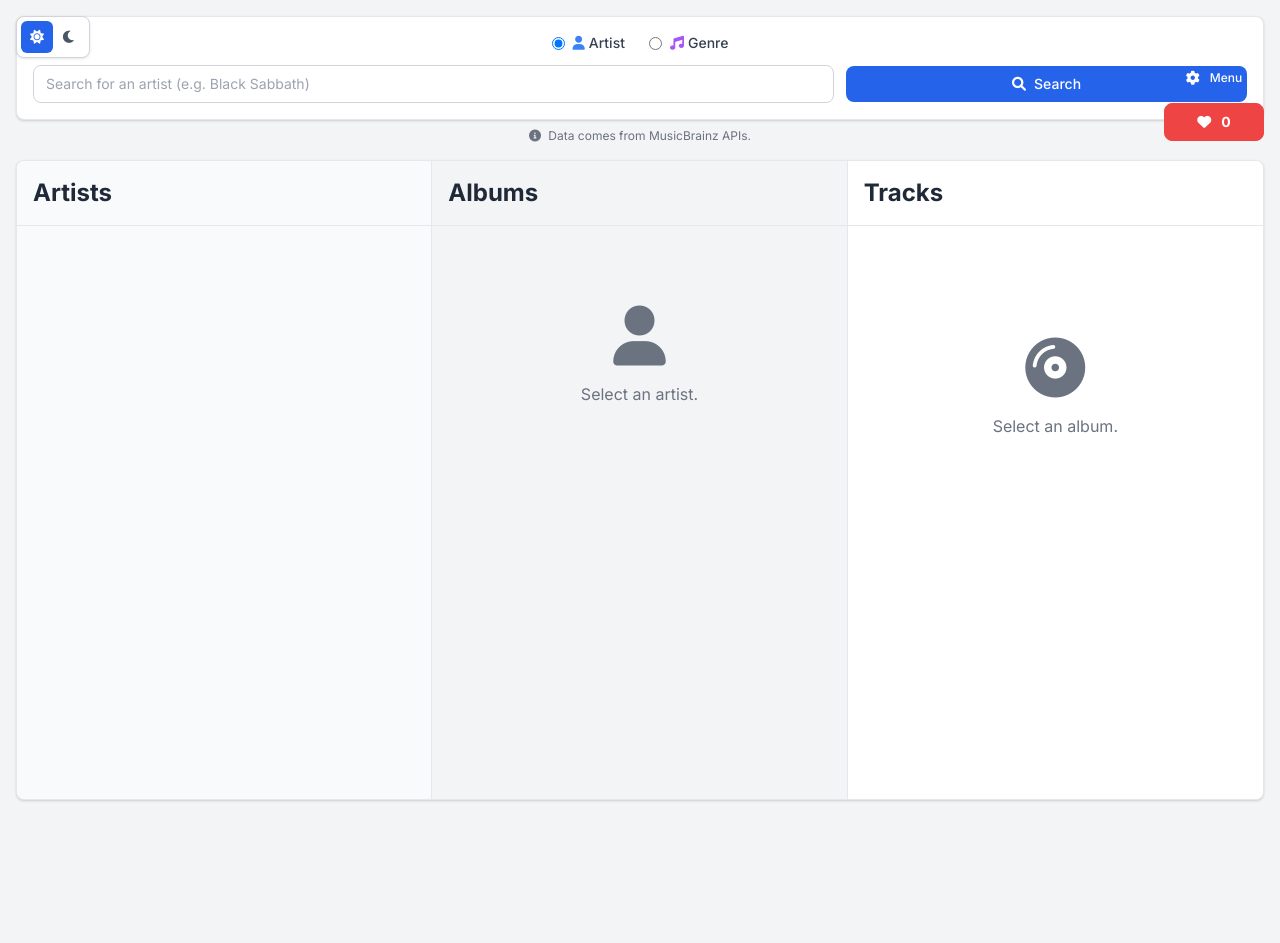
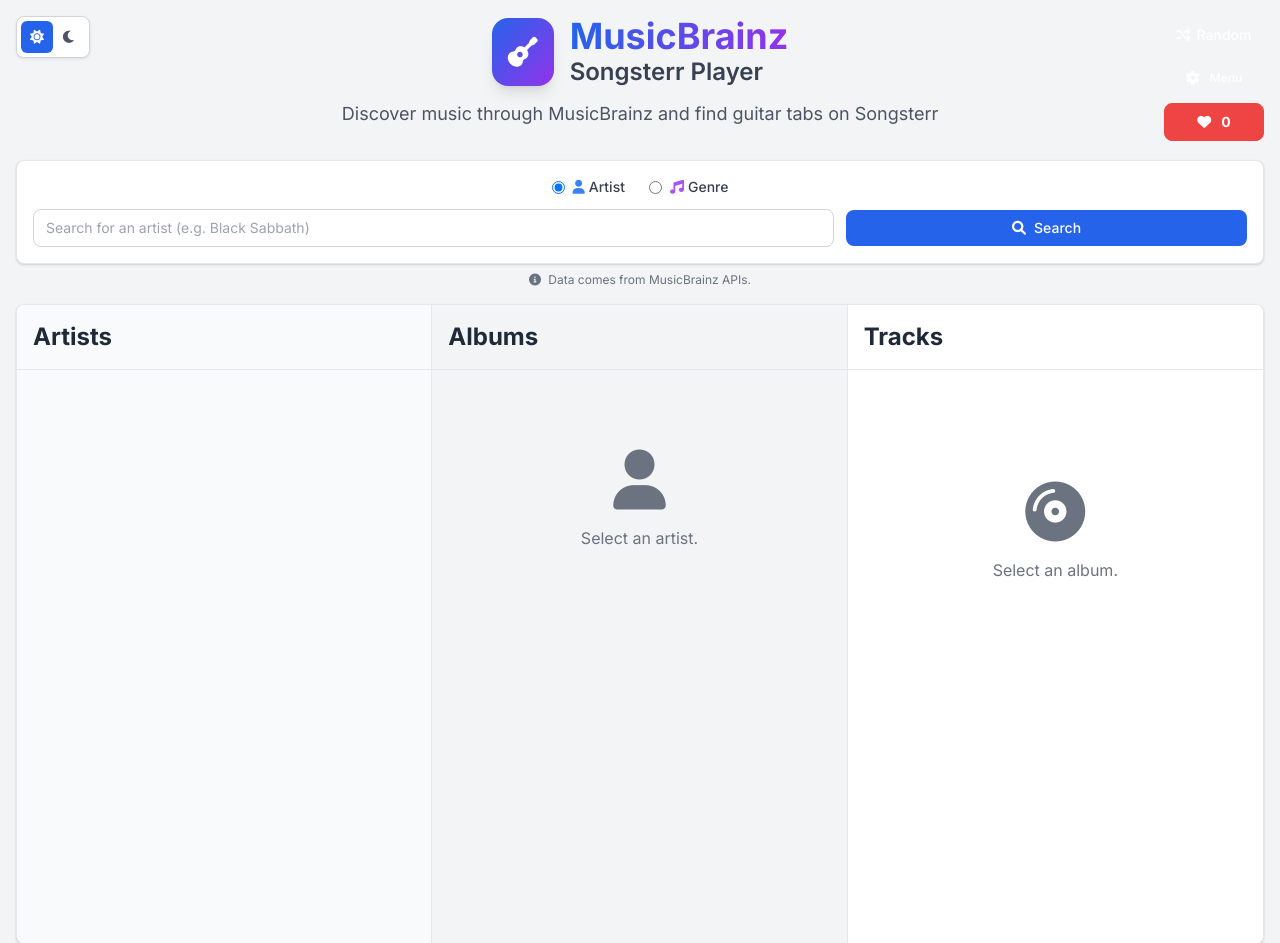
Before and after one commit to numbor/musicbrainz2songsterr, a plain HTML site: page musicbrainz2songsterr/index.html in a window 1280 px wide. Shown: the top 943 px of the page. Before the commit the page ends 816 px from the top, so only its background shows below. Drawn offline with nearby package versions, Linux system fonts and the light colour scheme.

Commit message:
Enhance logo header with improved styles and animations for better visual appeal

```diff
--- a/musicbrainz2songsterr/index.html
+++ b/musicbrainz2songsterr/index.html
@@ -115,6 +115,28 @@
             margin: 0;
         }
 
+        /* Logo Styles */
+        .logo-container {
+            transition: transform 0.3s ease, box-shadow 0.3s ease;
+        }
+
+        .logo-container:hover {
+            transform: scale(1.05);
+            box-shadow: 0 10px 20px rgba(0, 0, 0, 0.15);
+        }
+
+        header h1 {
+            font-size: 2.5rem;
+            line-height: 1.1;
+            font-weight: 700;
+        }
+
+        header h2 {
+            font-size: 1.5rem;
+            line-height: 1.2;
+            font-weight: 600;
+        }
+
         /* Dark theme - Professional */
         body.dark-theme {
             background-color: var(--gray-900);
@@ -156,6 +178,15 @@
         body.dark-theme h2,
         body.dark-theme h3 {
             color: var(--gray-100);
+        }
+
+        /* Dark theme logo styles */
+        body.dark-theme header h2 {
+            color: var(--gray-300);
+        }
+
+        body.dark-theme header p {
+            color: var(--gray-400);
         }
 
         body.dark-theme .bg-white {
@@ -808,6 +839,28 @@
     </style>
 </head>
 <body class="bg-gray-100 flex flex-col items-center justify-center min-h-screen p-4">
+
+    <!-- Logo Header -->
+    <header class="w-full max-w-7xl mb-8">
+        <div class="text-center">
+            <div class="flex items-center justify-center mb-3">
+                <div class="logo-container bg-gradient-to-br from-blue-600 to-purple-600 p-4 rounded-2xl shadow-lg mr-4">
+                    <i class="fas fa-guitar text-white text-3xl"></i>
+                </div>
+                <div class="text-left">
+                    <h1 class="text-4xl font-bold bg-gradient-to-r from-blue-600 to-purple-600 bg-clip-text text-transparent">
+                        MusicBrainz
+                    </h1>
+                    <h2 class="text-2xl font-semibold text-gray-700">
+                        Songsterr Player
+                    </h2>
+                </div>
+            </div>
+            <p class="text-gray-600 text-lg max-w-2xl mx-auto">
+                Discover music through MusicBrainz and find guitar tabs on Songsterr
+            </p>
+        </div>
+    </header>
 
     <!-- Theme Selector -->
     <div class="theme-selector">
```
